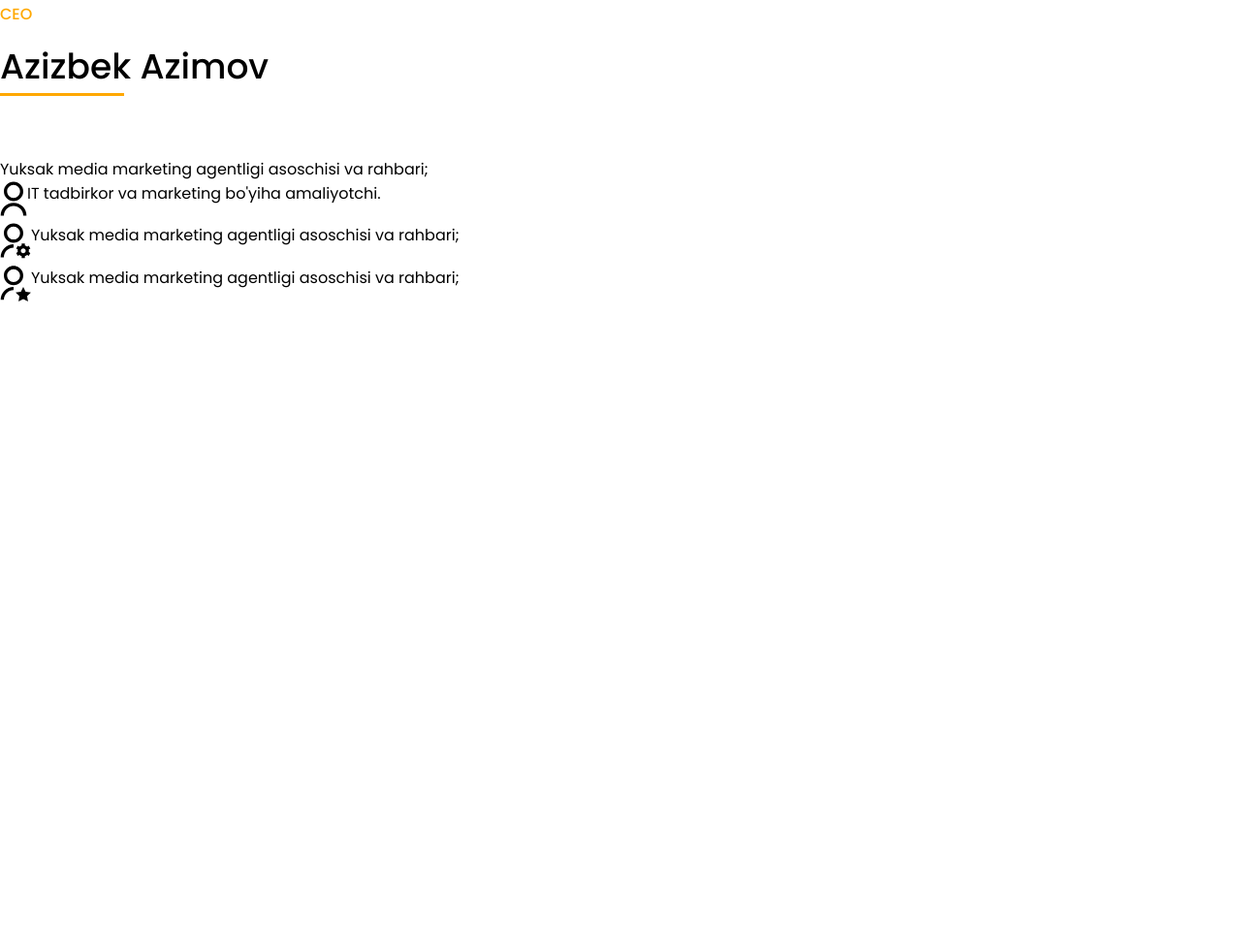
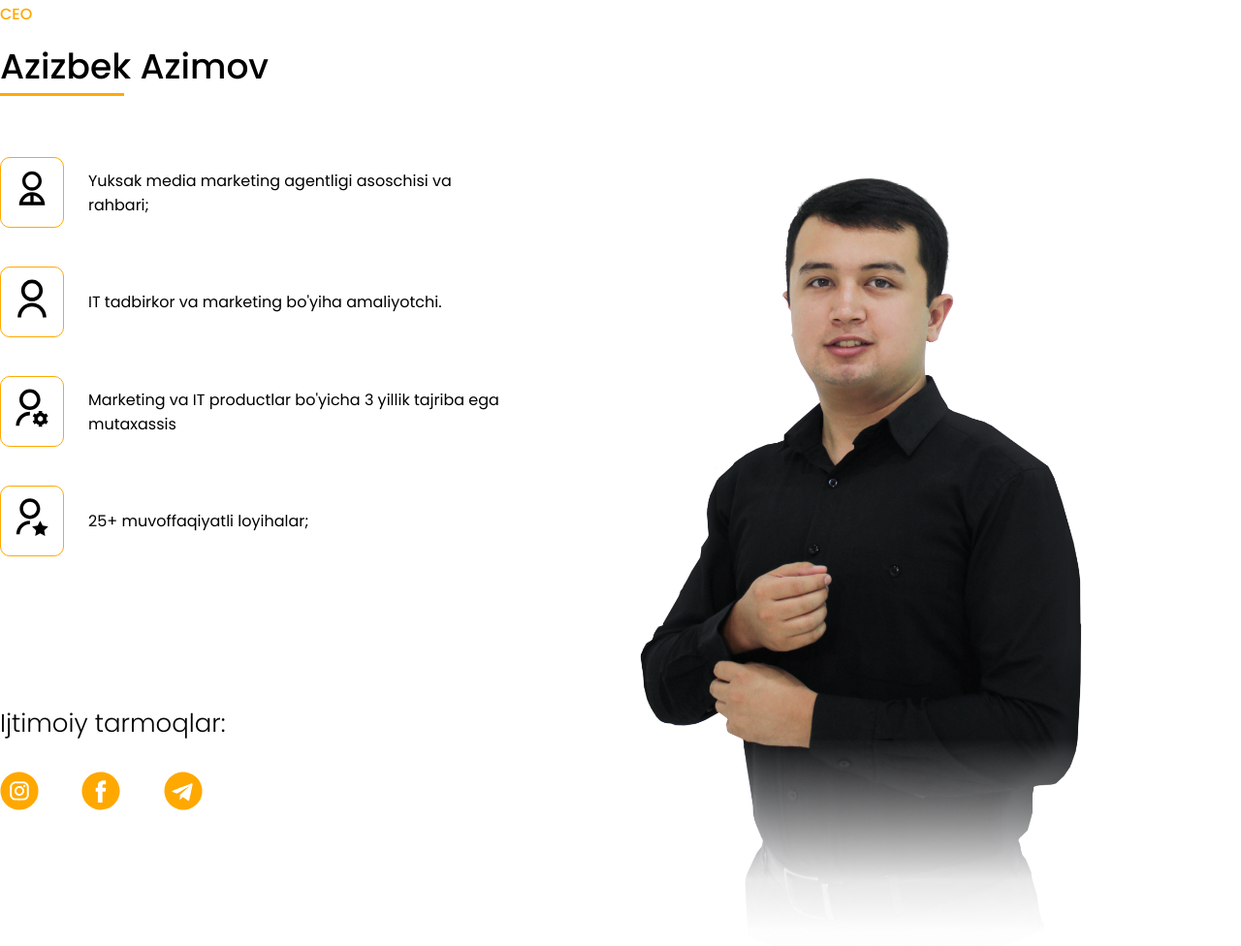
Before and after one commit to Otabek2211/yuksak, a plain HTML site: page index.html in a window 1280 px wide. Shown: the part 1758-2734 px from the top of the page at 97% size. Before the commit the page ends 2077 px from the top, so only its background shows below. Drawn offline with Linux system fonts and the light colour scheme.

Commit message:
ueser comit

```diff
--- a/css/style.css
+++ b/css/style.css
@@ -226,5 +226,43 @@ nav{
 
 .ceo-info li{
     display: flex;
+    align-items: center;
+
+    margin-bottom: 40px;
+
 
 }
+.ceo-box{
+    display: flex;
+
+}
+.ceo-info li a{
+
+    border: 1px solid #FFA800;
+    padding: 12px;
+    border-radius: 10px;
+    margin-right: 25px;
+}
+
+.ceo-info img{
+    width: 40px;
+    height: 40px;
+}
+
+.ceo-right img{
+    width: 762px;
+}
+.web-info{
+    font-weight: 300;
+    font-size: 26px;
+    line-height: 39px;
+    margin-top: 153px;
+    margin-bottom: 30px;
+    color: #000000;
+}
+.web{
+    width: 40px;
+    height: 40px;
+    margin-right: 40px;
+
+}
--- a/index.html
+++ b/index.html
@@ -6,11 +6,14 @@
     <meta name="viewport" content="width=device-width, initial-scale=1.0">
     <title>yuksak-media</title>
     <link rel="stylesheet" href="./css/style.css">
+    <link rel="stylesheet" href="https://cdnjs.cloudflare.com/ajax/libs/font-awesome/5.14.0/css/all.min.css">
 </head>
 <body>
     <header>
         <div class="container">
             <nav>
+
+
                 <a href="./index.html" class="logo">
                     <img src="./img/logo.svg" alt="yuksak media">
                 </a>
@@ -23,6 +26,11 @@
                     </ul>
                 </div>
                 <a href="tel: +998994701151"  class="phone">+998 (99) 470-11-51</a>
+
+                <label for="">
+                    <i class="fas fa-bars menu-btn"></i>
+                    <i class="fas fa-bars menu-btn"></i>
+                </label>
             </nav>
             <div class="text-box">
                 <h1>Biznes brendingizni rivojlantiramiz va jarayonni avtomatlashtiramiz</h1>
@@ -69,13 +77,15 @@
         </section>
         <section id="ceo" class="service">
             <div class="container">
-                <div class="ceo-left">
                 <h3 class="nav-title">CEO</h3>
                 <h2 class="service-text">Azizbek Azimov</h2>
+                <div class="ceo-box">
+                    <div class="ceo-left">
+
                         <div class="ceo-info">
                             <ul>
                                 <li>
-                                <a class="ceo-info__icon" href="#"><img src="./img/user-profession.png" alt=""></a>
+                                    <a class="ceo-info__icon" href="#"><img src="./img/user-profesion.svg" alt=""></a>
                                     <p class="ceo-info__text">Yuksak media marketing agentligi asoschisi va rahbari;</p>
                                 </li>
                                 <li>
@@ -84,15 +94,24 @@
                                 </li>
                                 <li>
                                     <a class="ceo-info__icon" href="#"><img src="./img/user-setting.svg" alt=""></a>
-                                <p class="ceo-info__text">Yuksak media marketing agentligi asoschisi va rahbari;</p>
+                                    <p class="ceo-info__text">Marketing va IT productlar bo'yicha 3 yillik tajriba ega mutaxassis</p>
                                 </li>
                                 <li>
                                     <a class="ceo-info__icon" href="#"><img src="./img/user-ster.svg" alt=""></a>
-                                <p class="ceo-info__text">Yuksak media marketing agentligi asoschisi va rahbari;</p>
+                                    <p class="ceo-info__text">25+ muvoffaqiyatli loyihalar;</p>
                                 </li>
                             </ul>
+                            <p class="web-info">Ijtimoiy tarmoqlar:</p>
+                            <a class="web" href="#"><img src="./img/inst.svg" alt="instagram"></a>
+                            <a class="web" href="#"><img src="./img/facebook.svg" alt="facebook"></a>
+                            <a class="web" href="#"><img src="./img/telegram.svg" alt="telegram"></a>
                         </div>
                     </div>
+                    <div class="ceo-right">
+                        <img src="./img/it-manager.png" alt="">
+                    </div>
+                </div>
+
 
             </div>
         </section>
```
Also changed, not shown: img/facebook-hover.svg (added), img/inst-hover.svg (added), img/telegram-hover.svg (added), img/user-profesion.svg (added), img/user-profession.png (deleted). Lines whose indentation alone changed are shown as unchanged.
